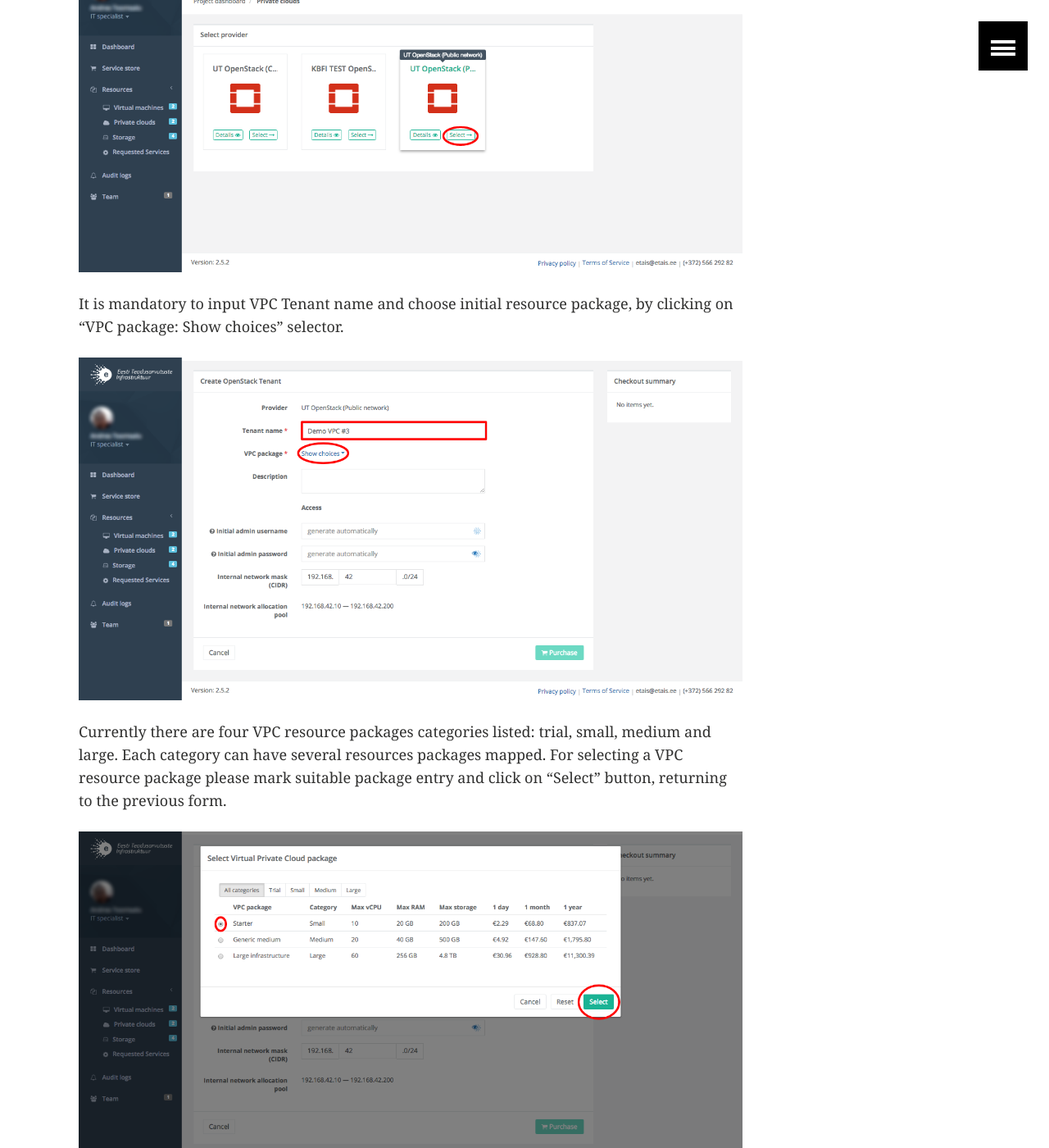
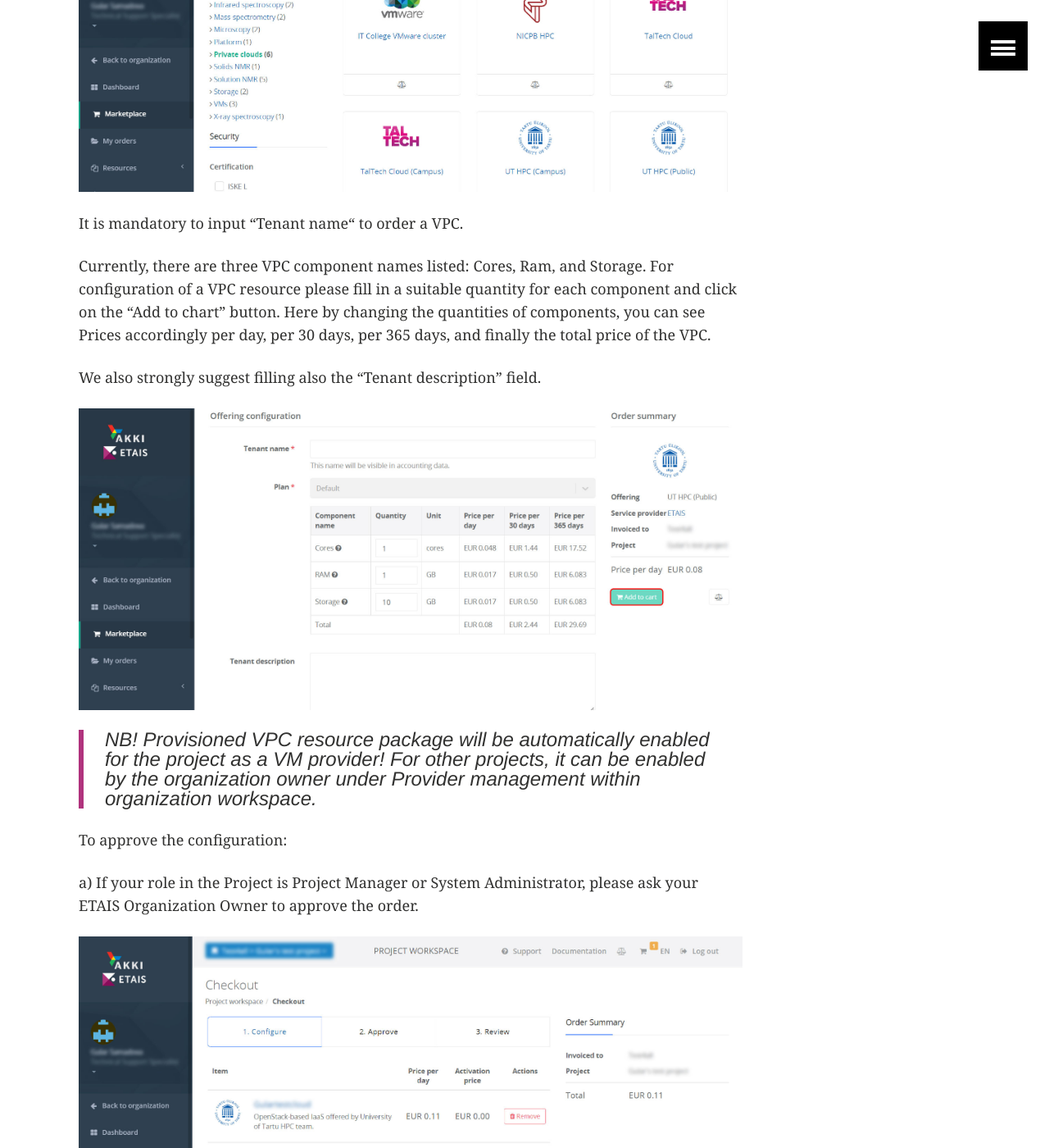
Before and after one commit to etais-ee/etais-web, a Jekyll site: the page built from using/self_service.md, in a window 1280 px wide and 1400 px high, scrolled down 14593 px. Shown: the whole window at 82% size. Built offline with Jekyll 4.4.1, drawn with Linux system fonts in a browser that asks for light colours; some of the changed text lies outside the part shown.

Commit message:
Update self_service.md

```diff
--- a/using/self_service.md
+++ b/using/self_service.md
@@ -207,26 +207,34 @@ Menu entries available within project dashboard:
 * **Team**: project team management
 
 ## Adding a VPC
-Virtual Private Cloud resource package can be added by selecting "Resources" and "Private Clouds" from the menu and clicking on "Add private cloud" button.
+Virtual Private Cloud (VPC) resource package can be added by clicking to “Marketplace” and selecting “Private Clouds”  from the menu to go to the list of  VPCs.
 
-![Add VPC](../images/project-vpc-add.png)
+![Add VPC](../images/project-vpc-marketplace.jpg)
 
-> *NB! There are several Virtual Private Cloud providers available from the Marketplace. You need to provision at least one VPC package
-from suitable provider in order to be able to create virtual machines.*
+> *NB! There are several Virtual Private Cloud providers available on the Marketplace. You need to provision at least one VPC package from a suitable provider in order to be able to create virtual machines.*
 
-![Selecting VPC provider](../images/project-vpc-add-provider-select.png)
+![Selecting VPC provider](../images/project-vpc-list-of-clouds.jpg)
 
-It is mandatory to input VPC Tenant name and choose initial resource package, by clicking on "VPC package: Show choices" selector.
+It is mandatory to input “Tenant name“ to order a VPC.
 
-![Adding VPC provider - step 1](../images/project-vpc-add-form-step1.png)
+Currently, there are three VPC component names listed: Cores, Ram, and Storage. For configuration of a VPC resource please fill in a suitable quantity for each component and click on the “Add to chart” button. Here by changing the quantities of components, you can see Prices accordingly per day, per 30 days, per 365 days, and finally the total price of the VPC.
 
-Currently there are four VPC resource packages categories listed: trial, small, medium and large. Each category can have several resources packages mapped. For selecting a VPC resource package please mark suitable package entry and click on "Select" button, returning to the previous form.
+We also strongly suggest filling also the “Tenant description” field.
 
-![Adding VPC provider - step 2](../images/project-vpc-add-form-step2.png)
+![Selecting VPC provider](../images/project-vpc-configuration1.jpg)
 
-We also strongly suggest to fill also VPC description field. Other input fields are autofilled and can be optionally customized, if required. "Checkout summary" on the right pane will provide detailed overview of VPC resouce package purchase.
+> *NB! Provisioned VPC resource package will be automatically enabled for the project as a VM provider! For other projects, it can be enabled by the organization owner under Provider management within organization workspace.*
 
-![Adding VPC provider - step 3](../images/project-vpc-add-form-step3.png)
+To approve the configuration:
+
+a) If your role in the Project is Project Manager or System Administrator, please ask your ETAIS Organization Owner to approve the order.
+
+![Adding VPC provider - step 1](../images/project-vpc-purchase.jpg)
+
+b) If your role is Organization Owner you are able to complete the purchase to final approval (click the “Purchase” button). Hereafter the system will need a couple of minutes to execute the order (see the order status on the image below). Once the system changes the state to “Done”, your VPC is ready to use.
+
+
+![Adding VPC provider - step 3](../images/project-vpc-done.jpg)
 
 > *NB! Provisioned VPC resource package will be automatically enabled for the project as a VM provider! For other projects it can be enabled by the organization owner under Provider management within organization workspace.*
 
```
